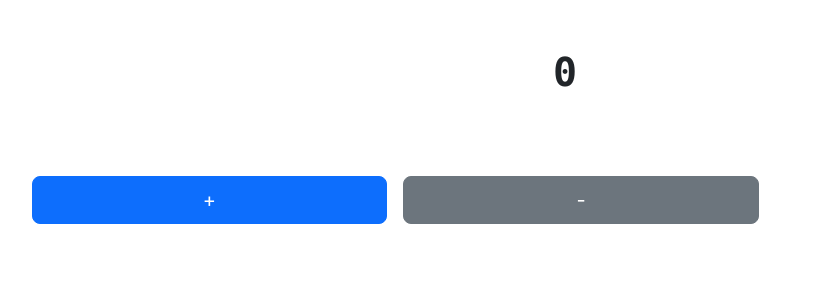
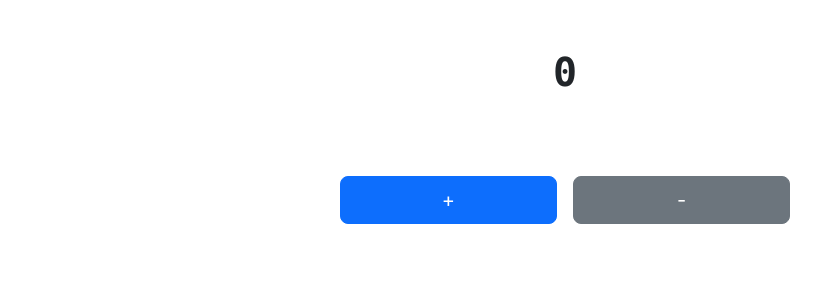
Before and after one commit to Dazzler123/React-JS-Library, a React (Create React App) app: page / in a window 1280 px wide. Shown: the top 300 px of the page, without its empty margins (75-896 px from the left). Built offline with nearby package versions, Linux system fonts and the light colour scheme; the HTML template or start-up script is replaced by a standard one.

Commit message:
Content updated

```diff
--- a/src/component/AddMinusView.jsx
+++ b/src/component/AddMinusView.jsx
@@ -5,9 +5,9 @@ export const AddMinusView = () => {
             <br/>
             <br/>
             <br/>
-            <div className="col-10 row m-0 mx-auto">
-                <button className="btn btn-lg btn-primary col-4 me-3">+</button>
-                <button className="btn btn-lg btn-secondary col-4">-</button>
+            <div className="col row d-flex justify-content-center">
+                <button className="btn btn-lg btn-primary col-2 me-3">+</button>
+                <button className="btn btn-lg btn-secondary col-2">-</button>
             </div>
         </div>
     )
```
